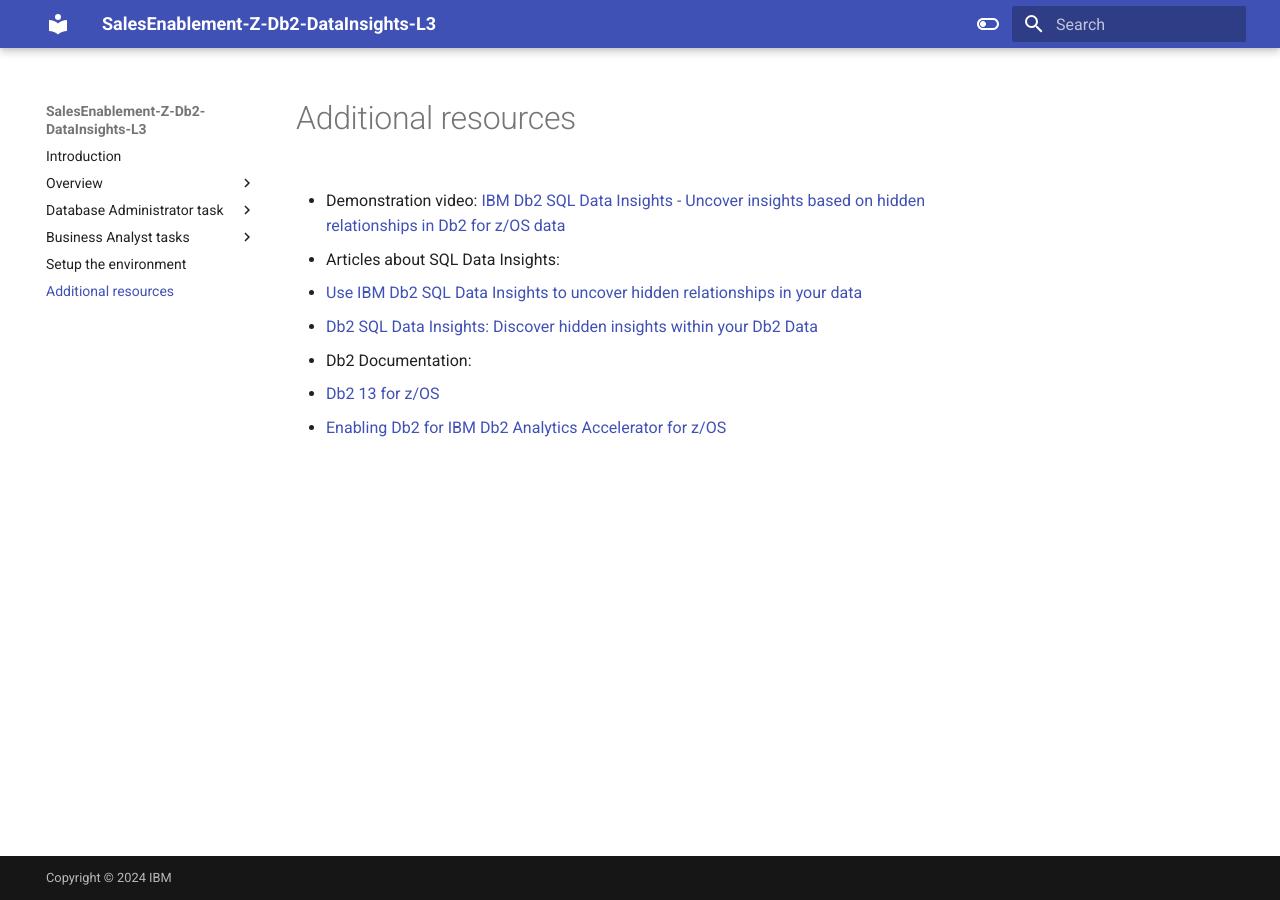
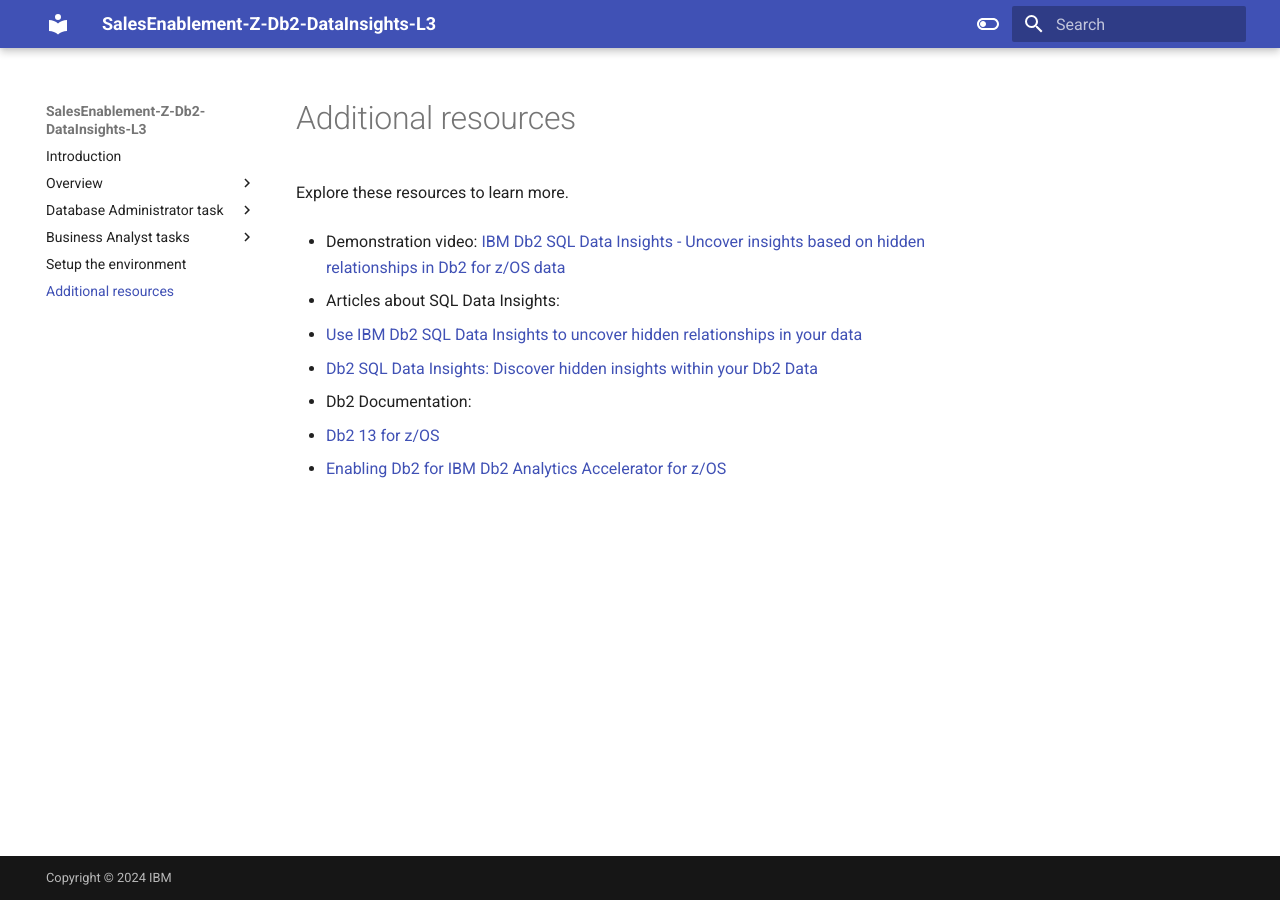
Before and after one commit to IBM/SalesEnablement-Z-Db2-DataInsights-L3, an MkDocs documentation site: the page built from docs/Resources.md, in a window 1280 px wide. Built offline with MkDocs 1.6.1 and Material for MkDocs 9.7.7, drawn with Linux system fonts in a browser that asks for light colours.

Commit message:
add intro to resources

```diff
--- a/docs/Resources.md
+++ b/docs/Resources.md
@@ -1,3 +1,5 @@
+Explore these resources to learn more.
+
 - Demonstration video: <a href="https://www.youtube.com/watch?v=i7eww7hxHeI" target="_blank">IBM Db2 SQL Data Insights - Uncover insights based on hidden relationships in Db2 for z/OS data</a>
 
 - Articles about SQL Data Insights:
```
